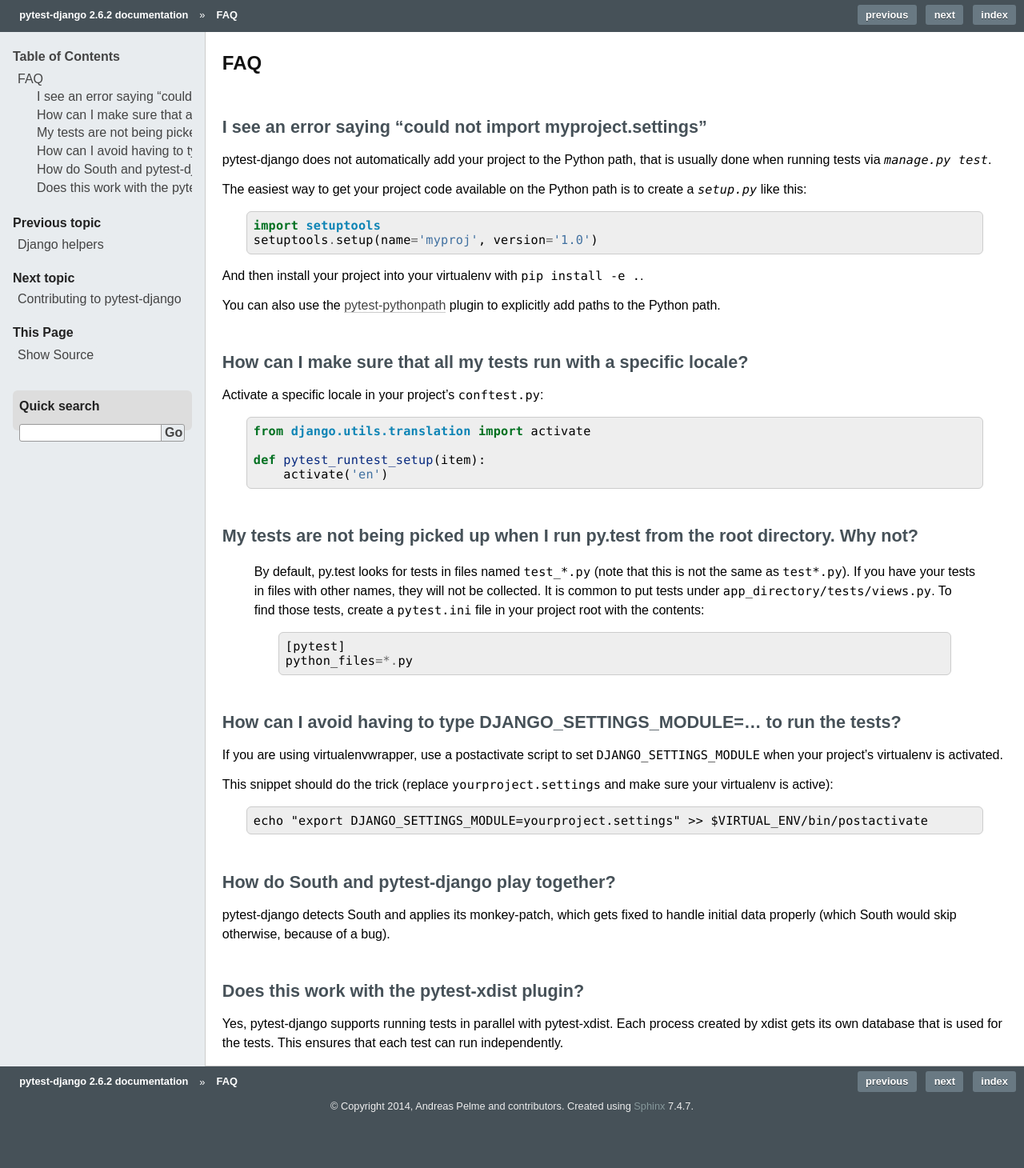
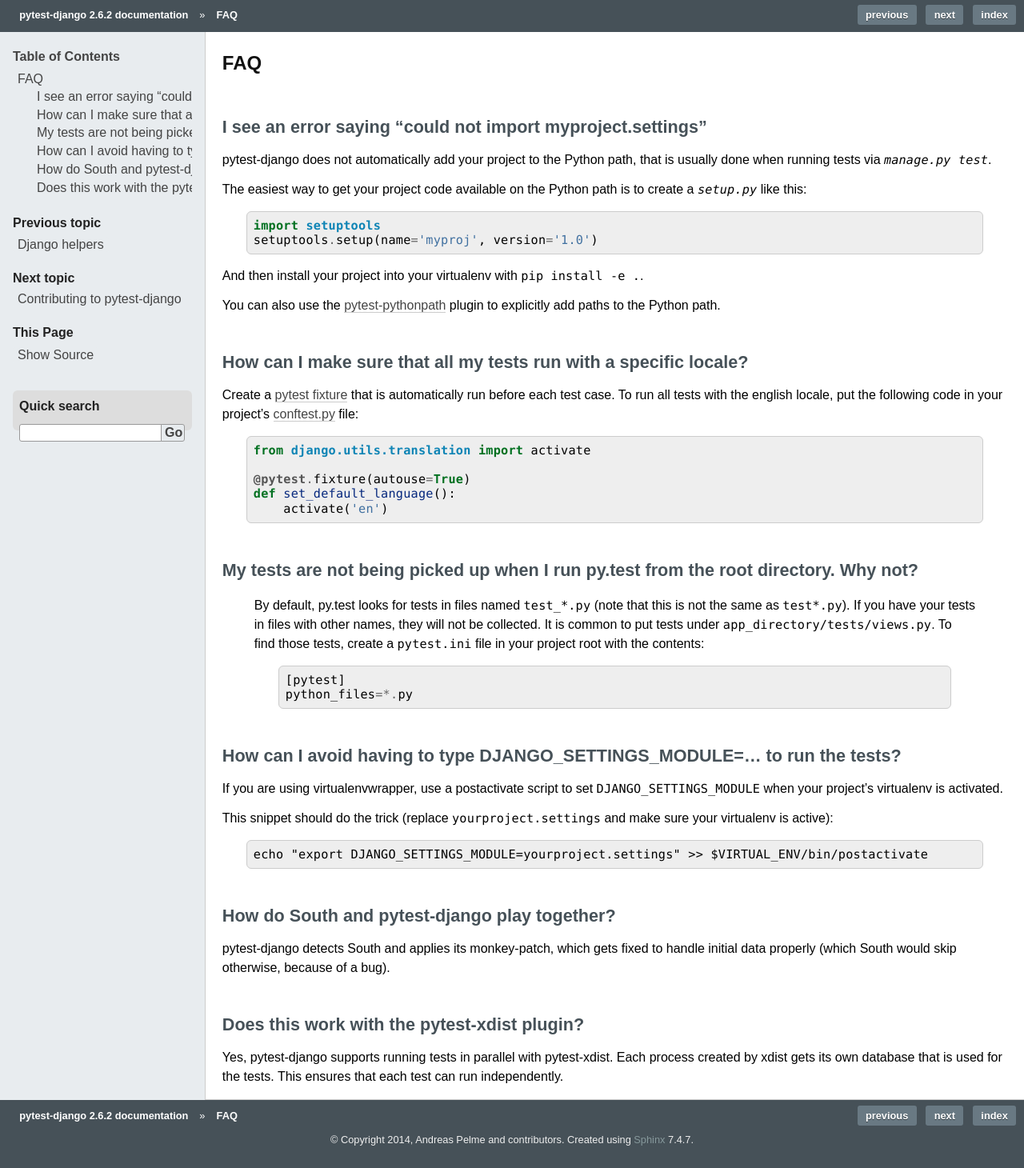
Before and after one commit to pytest-dev/pytest-django, a Sphinx documentation site: the page built from docs/faq.rst, in a window 1280 px wide. Shown: the whole page at 80% size. Built offline with Sphinx 7.4.7, drawn with Linux system fonts in a browser that asks for light colours; before the commit the page ends 1418 px from its top, so only the background shows below that.

Commit message:
Recommend using a fixture for setting language

```diff
--- a/docs/faq.rst
+++ b/docs/faq.rst
@@ -24,11 +24,15 @@
 How can I make sure that all my tests run with a specific locale?
 -----------------------------------------------------------------
 
-Activate a specific locale in your project's ``conftest.py``::
+Create a `pytest fixture <http://pytest.org/latest/fixture.html>`_ that is
+automatically run before each test case. To run all tests with the english
+locale, put the following code in your project's `conftest.py
+<http://pytest.org/latest/plugins.html>`_ file::
 
     from django.utils.translation import activate
 
-    def pytest_runtest_setup(item):
+    @pytest.fixture(autouse=True)
+    def set_default_language():
         activate('en')
 
 .. _faq-tests-not-being-picked-up:
```
